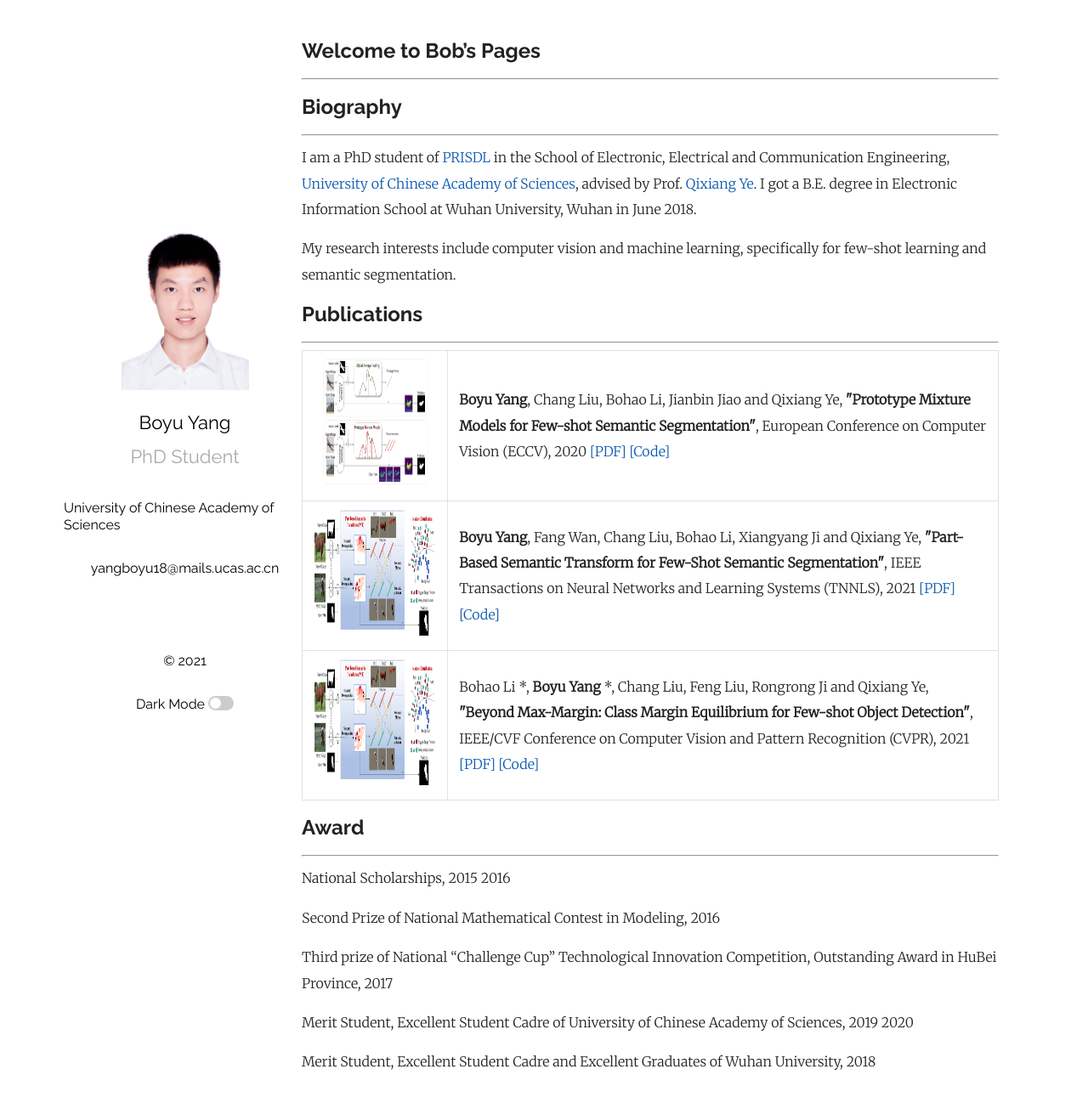
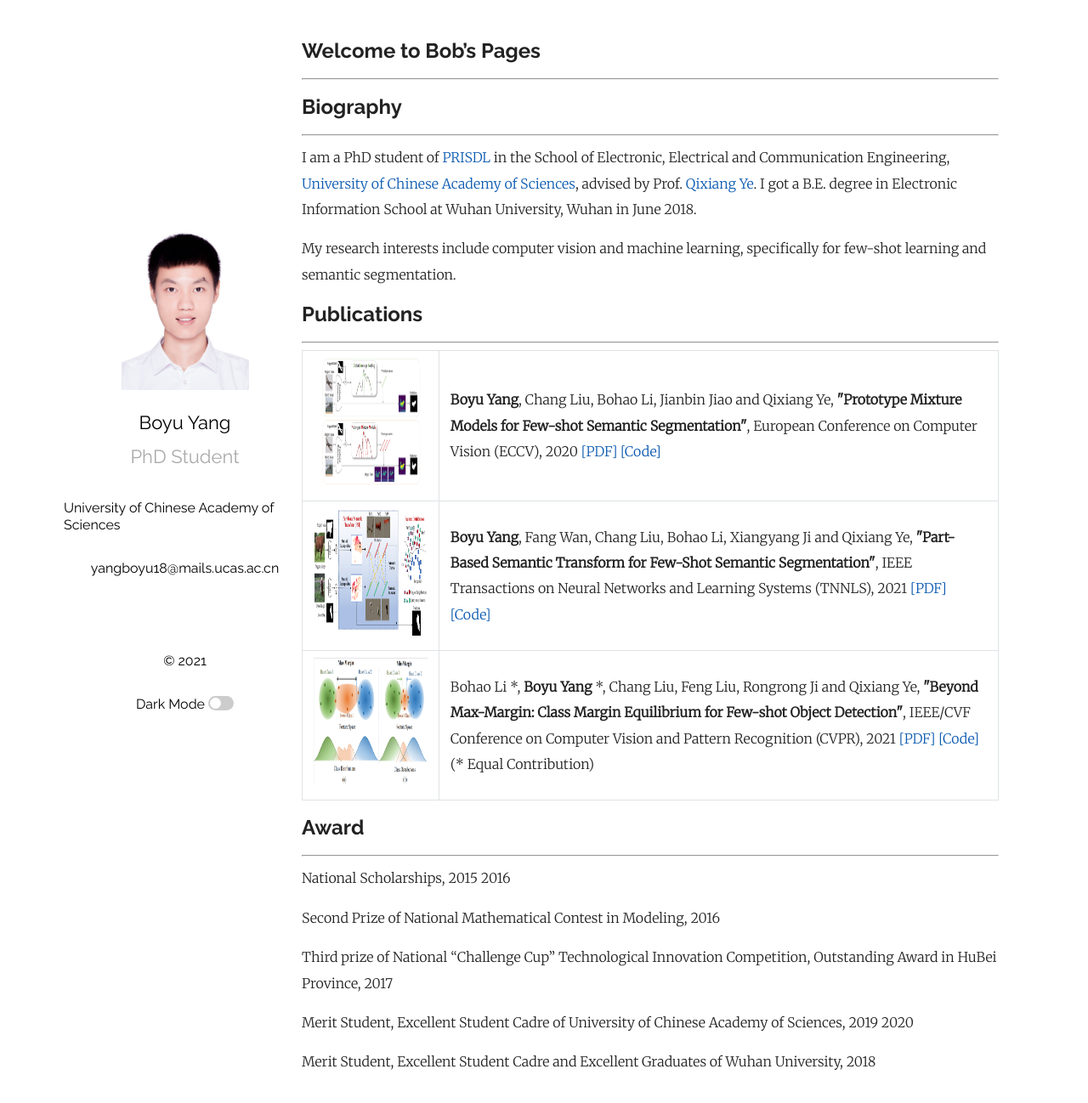
Before and after one commit to Yang-Bob/Yang-Bob.github.io, a Jekyll site: the page built from index.md, in a window 1280 px wide and 1310 px high. Shown: the top 1298 px of the window at 85% size. Built offline with Jekyll 4.4.1, drawn with Linux system fonts in a browser that asks for light colours; some web fonts are replaced; our own code applies the rules of GitHub Pages for plain Markdown files; a script that is not in the unit is left out; comment, search, counter and statistics services are not loaded.

Commit message:
Update index.md

```diff
--- a/index.md
+++ b/index.md
@@ -23,10 +23,10 @@ European Conference on Computer Vision (ECCV), 2020 <a href="https://www.ecva.ne
 IEEE Transactions on Neural Networks and Learning Systems (TNNLS), 2021 <a href="https://ieeexplore.ieee.org/document/9448305">[PDF]</a> <a href="https://github.com/Yang-Bob/PST">[Code]</a> </td>
 </tr>
 <tr>
-<td><img src="/PST.png"  height="150" width="500"></td>
+<td><img src="/CME.png"  height="150" width="500"></td>
 <td>Bohao Li *, <b>Boyu Yang</b> *, Chang Liu, Feng Liu, Rongrong Ji and Qixiang Ye,
 <b>"Beyond Max-Margin: Class Margin Equilibrium for Few-shot Object Detection"</b>,
-IEEE/CVF Conference on Computer Vision and Pattern Recognition (CVPR), 2021 <a href="https://openaccess.thecvf.com/content/CVPR2021/papers/Li_Beyond_Max-Margin_Class_Margin_Equilibrium_for_Few-Shot_Object_Detection_CVPR_2021_paper.pdf">[PDF]</a> <a href="https://github.com/Bohao-Lee/CME">[Code]</a> </td>
+IEEE/CVF Conference on Computer Vision and Pattern Recognition (CVPR), 2021 <a href="https://openaccess.thecvf.com/content/CVPR2021/papers/Li_Beyond_Max-Margin_Class_Margin_Equilibrium_for_Few-Shot_Object_Detection_CVPR_2021_paper.pdf">[PDF]</a> <a href="https://github.com/Bohao-Lee/CME">[Code]</a> (* Equal Contribution)</td>
 </tr>
 </table>
 
```
